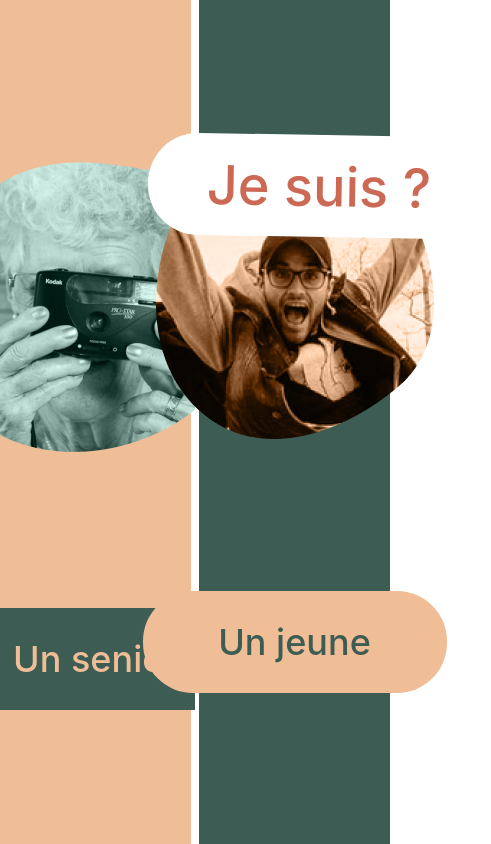
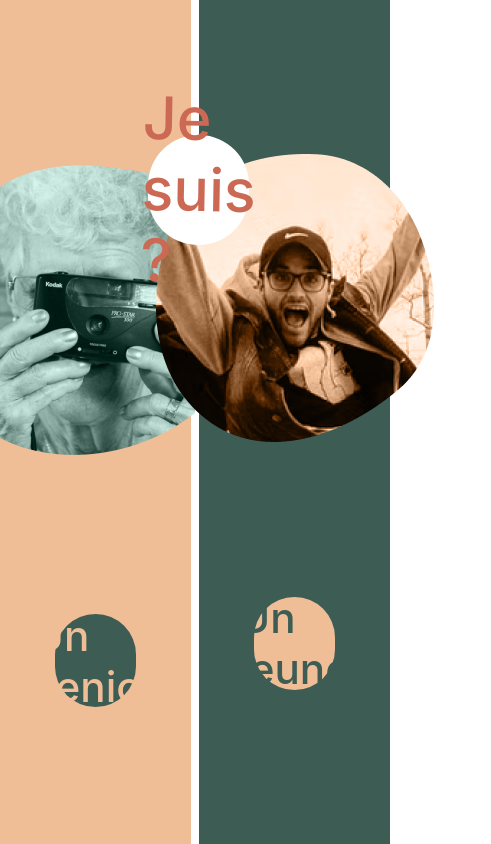
Before and after one commit to YannQuillard/coupdepousse-front, a React (Create React App) app: page / in a window 390 px wide. Shown: the whole page, 491 px wide, since content can reach past the window. Built offline with nearby package versions, Linux system fonts and the light colour scheme.

Commit message:
:iphone: some responsive

```diff
--- a/src/components/home/Type/button/TypeButton.css
+++ b/src/components/home/Type/button/TypeButton.css
@@ -1,12 +1,12 @@
 .buttonType{
-	width: 304px;
-	height: 102px;
+	width: 21vw;
+	height: 11vh;
 	border-radius: 50px;
 	display: flex;
 	justify-content: center;
 	align-items: center;
 
-	font-size: 36px;
+	font-size: 5vh;
 	font-weight: 500;
 }
 
--- a/src/pages/Home.css
+++ b/src/pages/Home.css
@@ -28,14 +28,14 @@ a{
 	background: #fff;
 	color: #CC6954;
 	border-radius: 50px;
-	padding: 0 30px;
+	padding: 0 3vw;
 	transform: rotate(1deg);
-	height: 102px;
-	width: 342px;
+	height: 13vh;
+	width: 26vw;
 	display: flex;
 	align-items: center;
 	justify-content: center;
 
-	font-size: 54px;
+	font-size: 7vh;
 	font-weight: 500;
 }
--- a/src/pages/Home.tsx
+++ b/src/pages/Home.tsx
@@ -3,7 +3,6 @@ import "./Home.css"
 import '../App.css';
 import Type from "../components/home/Type/Type"
 import Header from "../components/Header/Header"
-// import logo from "../assets/img/logo.png"
 import oldImage from "../assets/img/old.png"
 import youngImage from "../assets/img/young.png"
 
@@ -11,12 +10,10 @@ const imagesUrl = {
 	oldImageUrl : oldImage,
 	youngImageUrl : youngImage
 }
-
 const personType = {
 	senior : "Un senior",
 	young : "Un jeune"
 }
-
 
 const Home = () => {
 	return (
```
